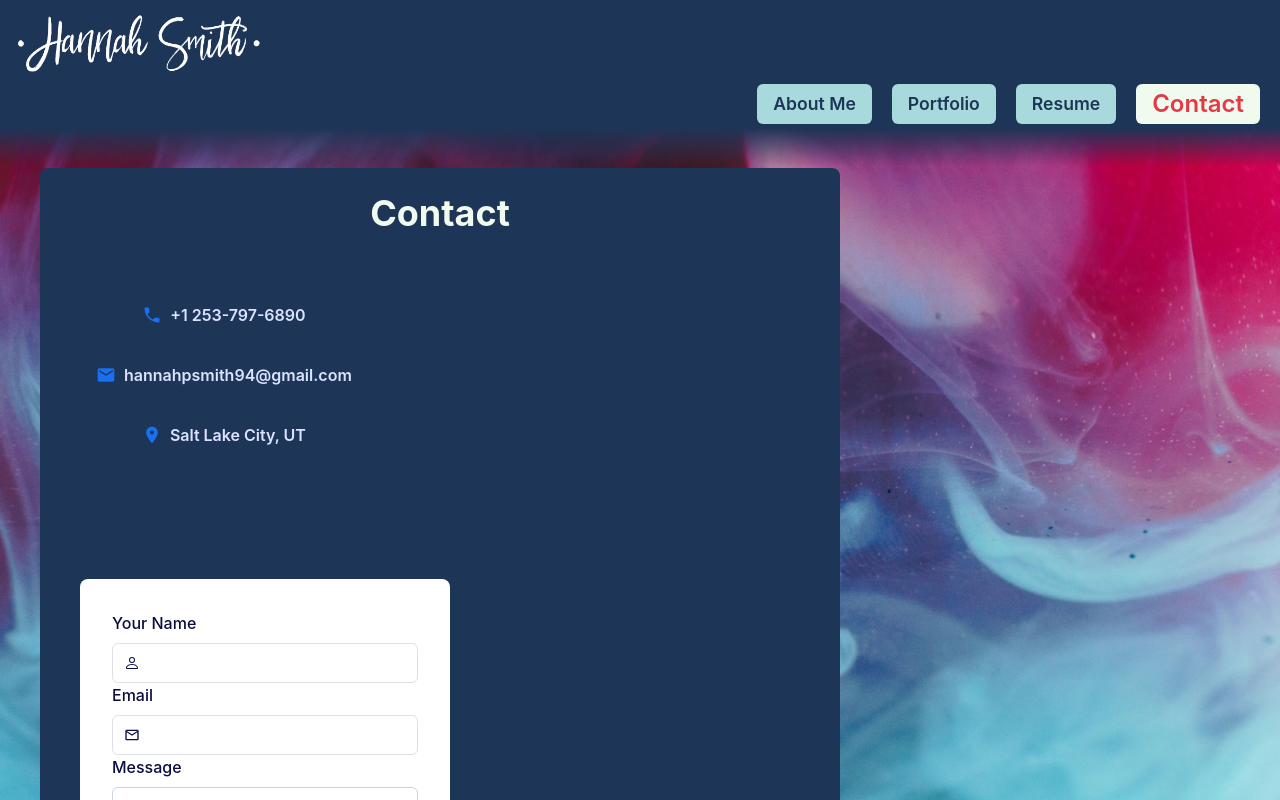
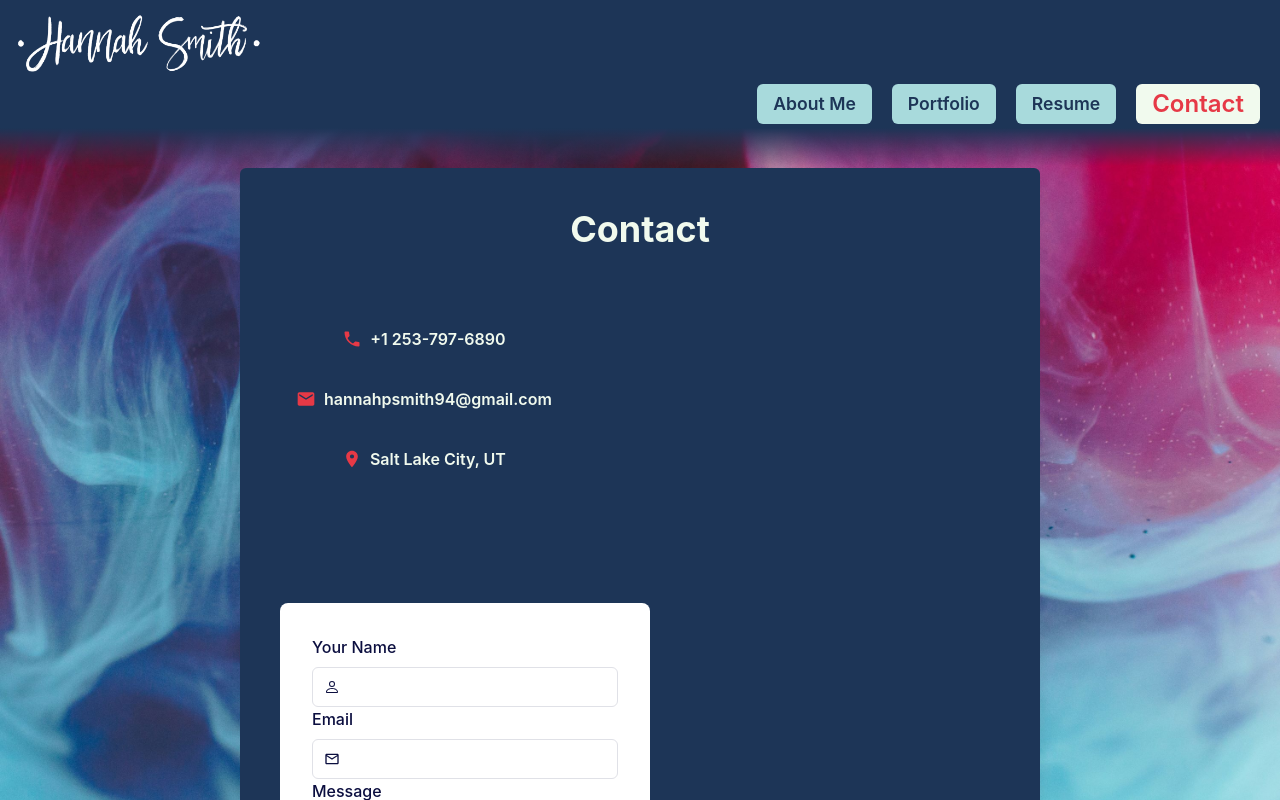
Before and after one commit to hannahpsmith/HannahDevPortfolio, a React (Vite) app: page /contact in a window 1280 px wide. Built offline with nearby package versions, Linux system fonts and the light colour scheme.

Commit message:
fixed contact spacing

```diff
--- a/src/pages/Contact.jsx
+++ b/src/pages/Contact.jsx
@@ -39,17 +39,13 @@ const Contact = () => {
   };
 
   return (
-        <Box
-          bg="brand.800"
-          color="brand.50"
-          borderRadius="lg"
-          m={{ sm: 4, md: 5, lg: 6 }}
-          p={{ sm: 5, md: 5, lg: 6 }}
-          maxW='800px'
-          mx='auto'>
-          <Heading align="center">Contact</Heading>
+    <Flex justifyContent="center" alignItems="center">
+    <Box bg="brand.800" color="brand.50" borderRadius="md" boxShadow="lg" m={{ sm: 4, md: 5, lg: 6 }}
+    p={{ sm: 5, md: 5, lg: 6 }} maxW='800px' mx='auto'>
           <Box p={4}>
-            <Wrap spacing={{ base: 20, sm: 3, md: 5, lg: 20 }}>
+          <Heading align="center" pb={{ sm: 3, md: 5, lg: 6 }}>Contact</Heading>
+
+            <Wrap spacing={{ sm: 3, md: 5, lg: 20 }}>
               <WrapItem>
                 <Box>
                   <Box py={{ base: 5, sm: 5, md: 8, lg: 10 }}>
@@ -61,9 +57,9 @@ const Contact = () => {
                         height="48px"
                         width="100%"
                         variant="ghost"
-                        color="#DCE2FF"
-                        _hover={{ border: '2px solid #1C6FEB' }}
-                        leftIcon={<MdPhone color="#1970F1" size="20px" />}>
+                        color="brand.50"
+                        _hover={{ border: '4px solid #a8dadc' }}
+                        leftIcon={<MdPhone color="#e63946" size="20px" />}>
                         +1 253-797-6890
                       </Button>
                       <Button
@@ -73,9 +69,9 @@ const Contact = () => {
                         height="48px"
                         width="100%"
                         variant="ghost"
-                        color="#DCE2FF"
-                        _hover={{ border: '2px solid #1C6FEB' }}
-                        leftIcon={<MdEmail color="#1970F1" size="20px" />}>
+                        color="brand.50"
+                        _hover={{ border: '4px solid #a8dadc' }}
+                        leftIcon={<MdEmail color="#e63946" size="20px" />}>
                         hannahpsmith94@gmail.com
                       </Button>
                       <Button
@@ -86,9 +82,9 @@ const Contact = () => {
                         height="48px"
                         width="100%"
                         variant="ghost"
-                        color="#DCE2FF"
-                        _hover={{ border: '2px solid #1C6FEB' }}
-                        leftIcon={<MdLocationOn color="#1970F1" size="20px" />}>
+                        color="brand.50"
+                        _hover={{ border: '4px solid #a8dadc' }}
+                        leftIcon={<MdLocationOn color="#e63946" size="20px" />}>
                         Salt Lake City, UT
                       </Button>
                     </VStack>
@@ -129,7 +125,7 @@ const Contact = () => {
                             />
                           </FormControl>
                           <FormControl id="send" float="right">
-                            <Button variant="solid" bg="#0D74FF" color="white" type="submit" _hover={{}}>
+                            <Button variant="solid" bg="brand.300" color="brand.50" type="submit" _hover={{}}>
                               Send Message
                             </Button>
                           </FormControl>
@@ -142,16 +138,7 @@ const Contact = () => {
             </Wrap>
           </Box>
         </Box>
-
-    // <form ref={form} onSubmit={sendEmail}>
-    //   <label>Name</label>
-    //   <input type="text" name="user_name" />
-    //   <label>Email</label>
-    //   <input type="email" name="user_email" />
-    //   <label>Message</label>
-    //   <textarea name="message" />
-    //   <input type="submit" value="Send" />
-    // </form>
+      </Flex>
   );
 };
 
```
Also changed, not shown: 1 other file (tests, documents, lock files or other folders).
